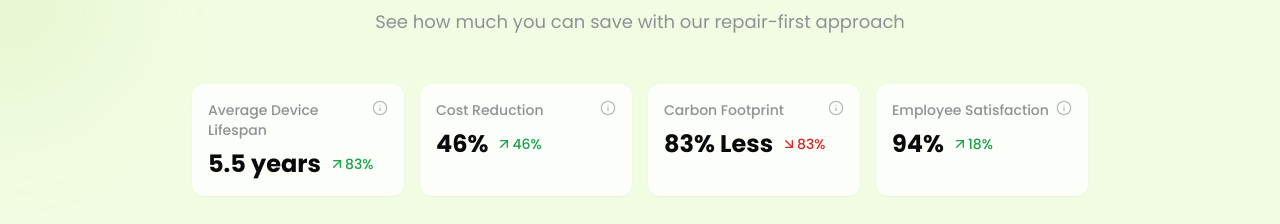
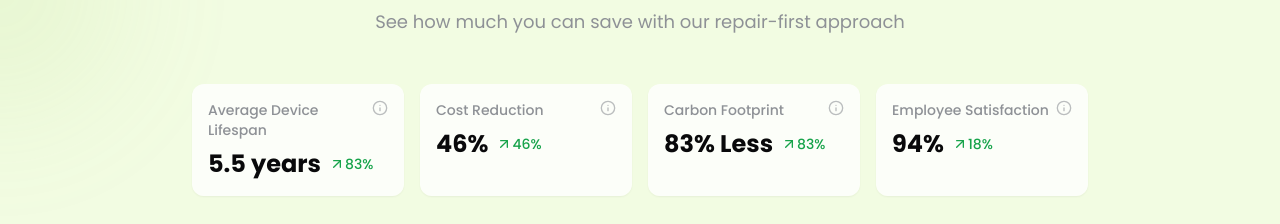
Before and after one commit to Nick-EPR/endpoint-gateway-landing-97, a React (Vite) app: page / in a window 1280 px wide. Shown: the part 5020-5244 px from the top of the page. Built offline with nearby package versions, Linux system fonts and the light colour scheme; no server answers.

Commit message:
Refactor: Improve carbon footprint display
The display of the carbon footprint reduction percentage should be visually consistent with other positive trends, even though the value is negative.

```diff
--- a/src/components/sections/roi/StatsCards.tsx
+++ b/src/components/sections/roi/StatsCards.tsx
@@ -16,6 +16,15 @@ export const StatsCards = ({ trends = [] }: StatsCardsProps) => {
   if (!trends || trends.length === 0) {
     return null;
   }
+
+  const getTrendColor = (trend: Trend) => {
+    // Carbon footprint reduction (negative number) is actually a positive trend
+    if (trend.label === "Carbon Footprint") {
+      return trend.trend < 0 ? 'text-green-600' : 'text-red-600';
+    }
+    // For all other metrics, positive numbers are good
+    return trend.trend > 0 ? 'text-green-600' : 'text-red-600';
+  };
 
   return (
     <div className="grid grid-cols-1 sm:grid-cols-2 lg:grid-cols-4 gap-4 mb-8">
@@ -36,10 +45,8 @@ export const StatsCards = ({ trends = [] }: StatsCardsProps) => {
           </div>
           <div className="flex items-baseline gap-2">
             <span className="text-2xl font-bold">{trend.value}</span>
-            <div className={`flex items-center ${
-              trend.trend > 0 ? 'text-green-600' : 'text-red-600'
-            }`}>
-              {trend.trend > 0 ? (
+            <div className={`flex items-center ${getTrendColor(trend)}`}>
+              {(trend.label === "Carbon Footprint" ? trend.trend < 0 : trend.trend > 0) ? (
                 <ArrowUpRight className="w-4 h-4" />
               ) : (
                 <ArrowDownRight className="w-4 h-4" />
```
